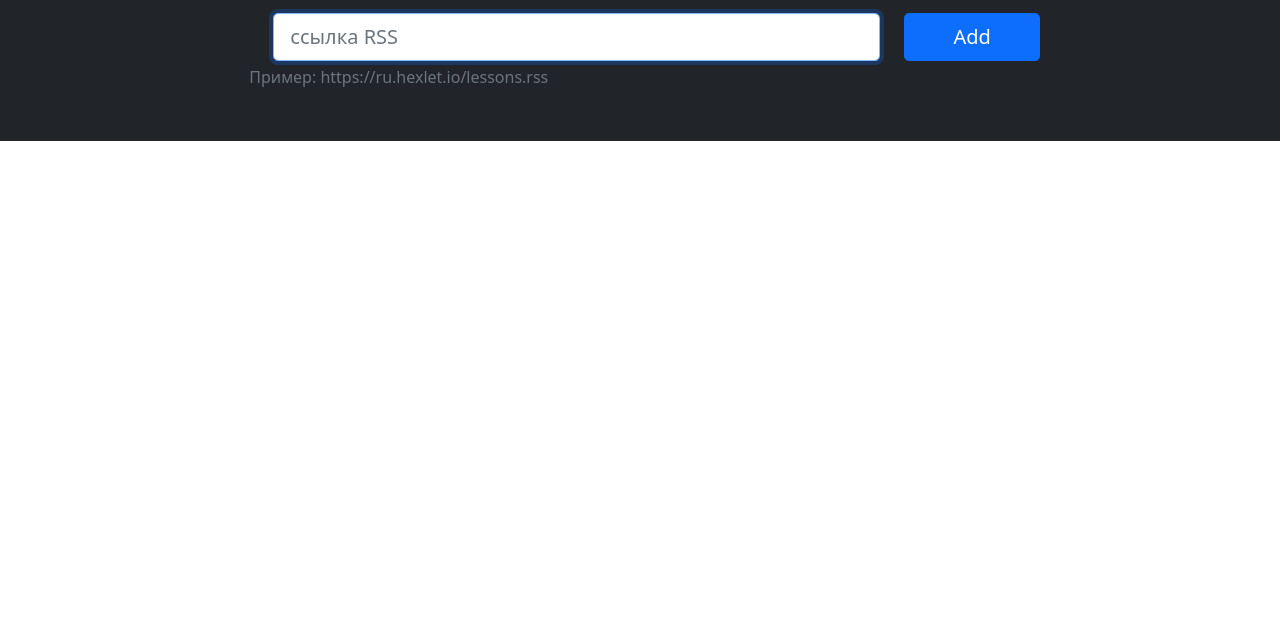
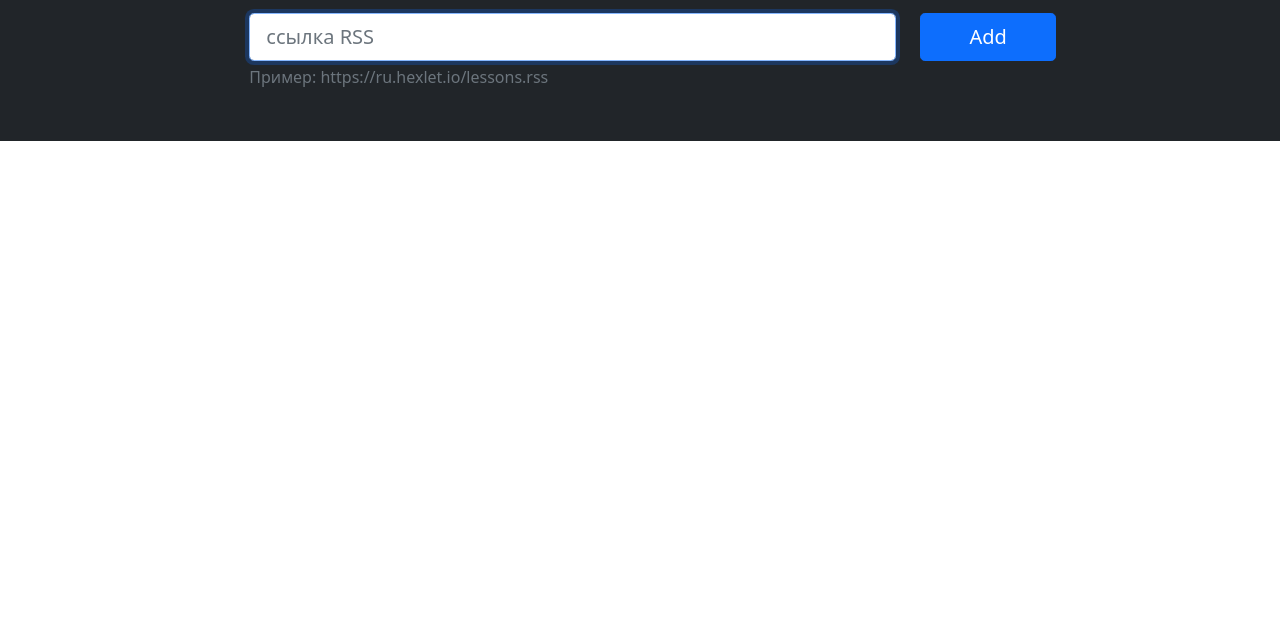
Before and after one commit to vaideska/aggregator-rss, a website built with webpack: page src/index.html in a window 1280 px wide. Shown: the part 166-800 px from the top of the page. Built offline with nearby package versions, Linux system fonts and the light colour scheme.

Commit message:
Corrected layout [2]

```diff
--- a/src/index.html
+++ b/src/index.html
@@ -2,7 +2,7 @@
  <html>
    <head>
      <meta charset="utf-8" />
-     <title>Getting Started</title>
+     <title>RSS Vaideska Project</title>
    </head>
    <body>
     <main class="flex-grow-1">
@@ -12,7 +12,6 @@
             <h1 class="display-3">RSS агрегатор</h1>
             <p class="lead">Начните читать RSS сегодня! Это легко, это красиво.</p>
             <form action="" class="rss-form">
-              <div class="container">
                 <div class="row">
                   <div class="col-10">
                     <input autofocus required name="url" aria-label="url" class="form-control form-control-lg w-100" placeholder="ссылка RSS">
@@ -21,7 +20,6 @@
                     <button type="submit" aria-label="add" class="btn btn-lg btn-primary px-sm-5">Add</button>
                   </div>
                 </div>
-              </div>
             </form>
             <p class="text-muted my-1">Пример: https://ru.hexlet.io/lessons.rss</p>
             <div class="feedback"></div>
```
